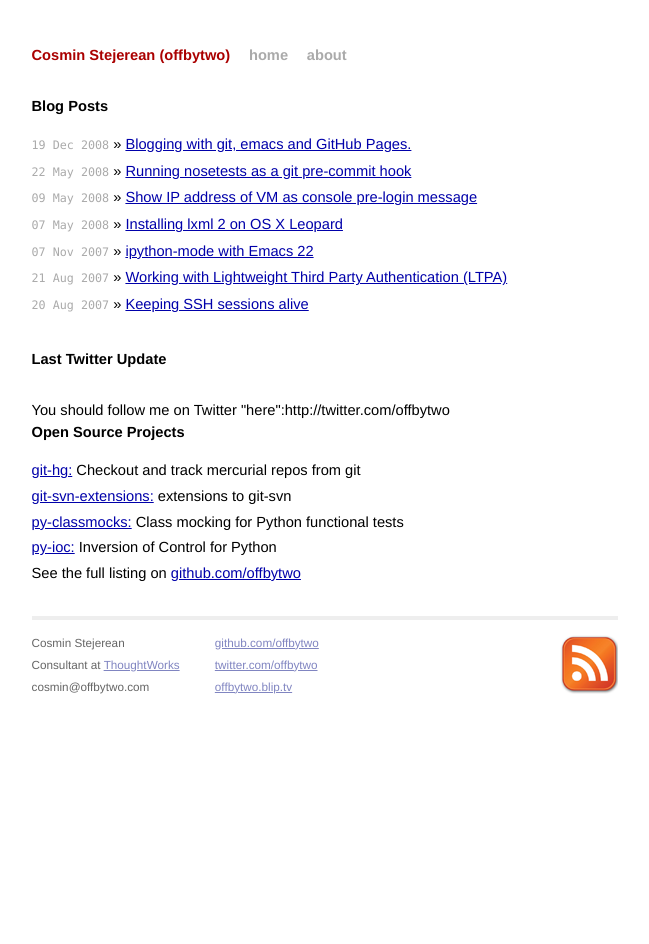
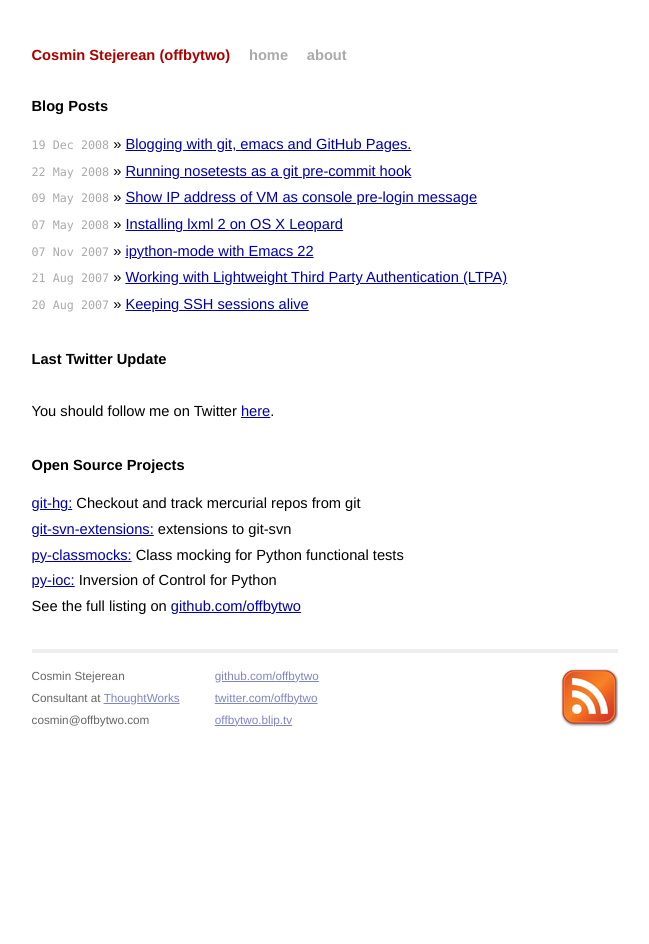
Before and after one commit to cosmin/cosmin.github.io, a Jekyll site: the page built from index.html, in a window 1280 px wide. Shown: the whole page, without its empty margins (315-964 px from the left). Built offline with Jekyll 4.4.1, drawn with Linux system fonts in a browser that asks for light colours.

Commit message:
fixed follow me on twitter notice

```diff
--- a/index.html
+++ b/index.html
@@ -19,8 +19,10 @@
   -->
 
   <h1>Last Twitter Update</h1>
-    <ul id="twitter_update_list" class="posts"></ul>
- 	You should follow me on Twitter "here":http://twitter.com/offbytwo
+  <ul id="twitter_update_list" class="posts"></ul>
+  <ul class="posts">
+    <li>You should follow me on Twitter <a href="http://twitter.com/offbytwo">here</a>.</li>
+  </ul>
 
   <h1>Open Source Projects</h1>
   <ul class="posts">
```
